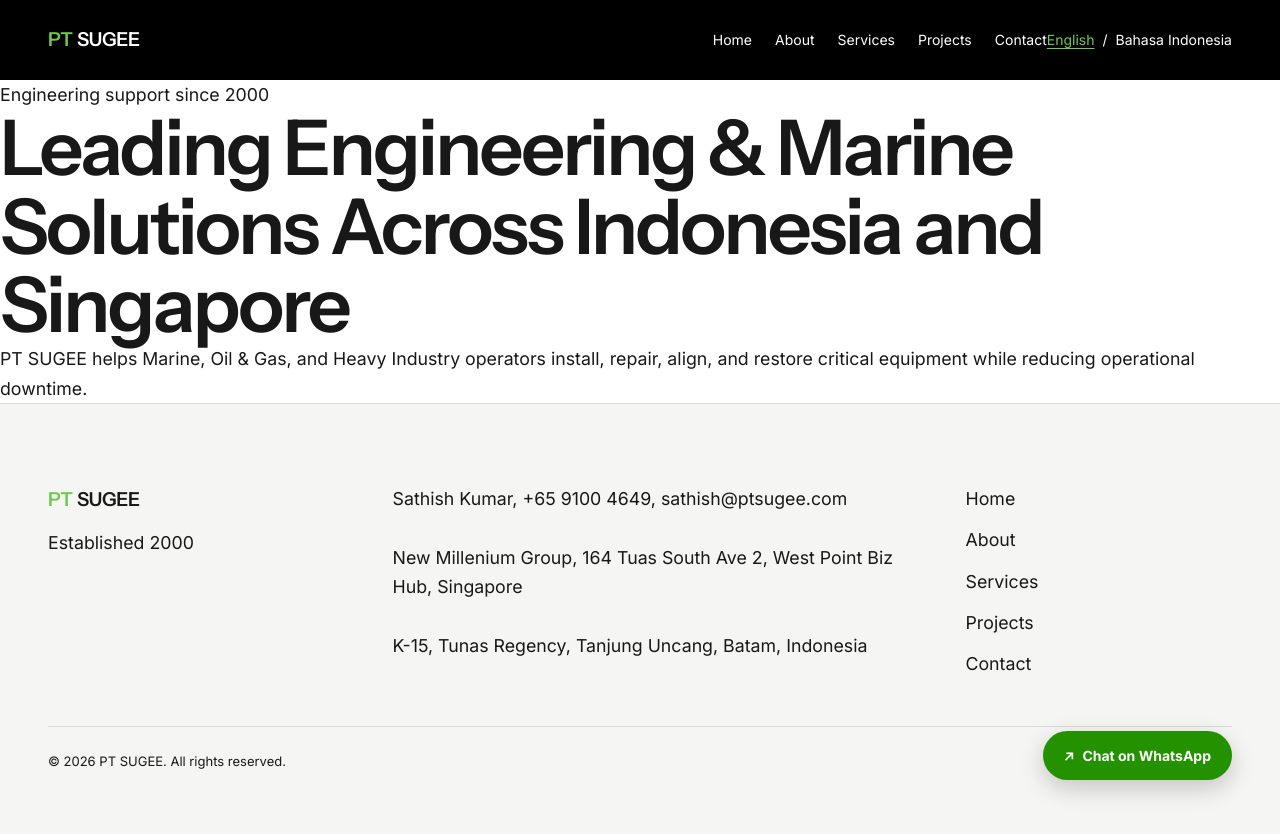
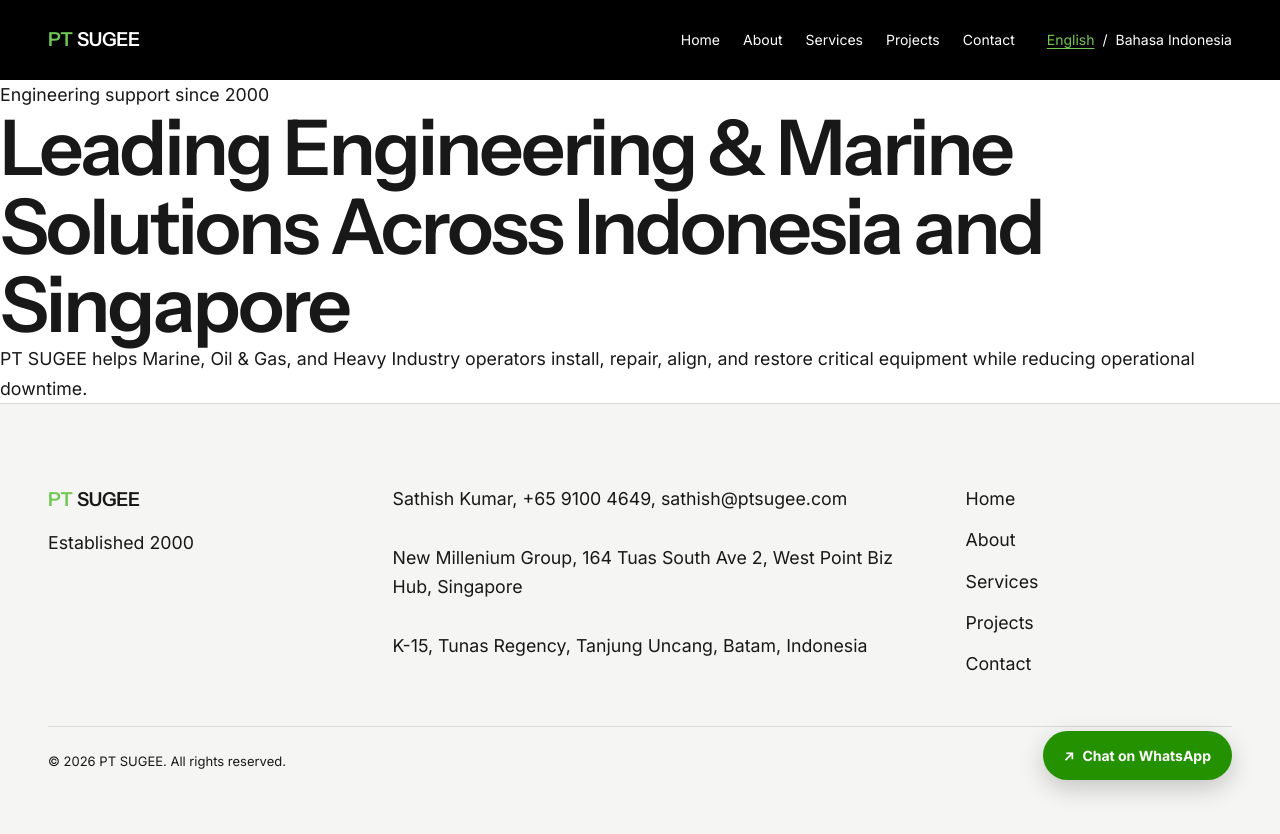
Before and after one commit to vvssubra/ptsugee, a Next.js app: page /en in a window 1280 px wide. Shown: the top 834 px of the page. Built offline with nearby package versions, Linux system fonts and the light colour scheme.

Commit message:
fix: restore desktop header spacing

```diff
--- a/src/app/globals.css
+++ b/src/app/globals.css
@@ -373,6 +373,10 @@
     display: none;
   }
 
+  .mobile-menu {
+    gap: clamp(1.5rem, 2.5vw, 2.75rem);
+  }
+
   .mobile-menu__controls {
     order: 2;
   }
```
Also changed, not shown: .superpowers/sdd/2026-09-13-pt-sugee-website/task-4-report.md.
